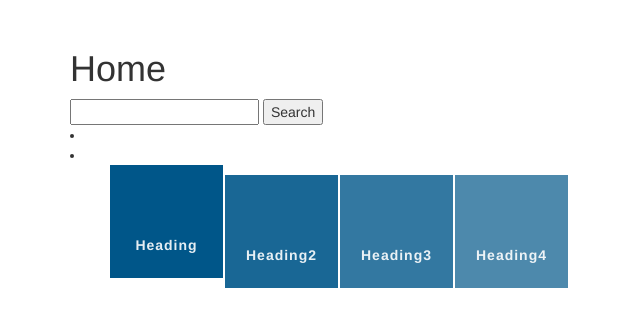
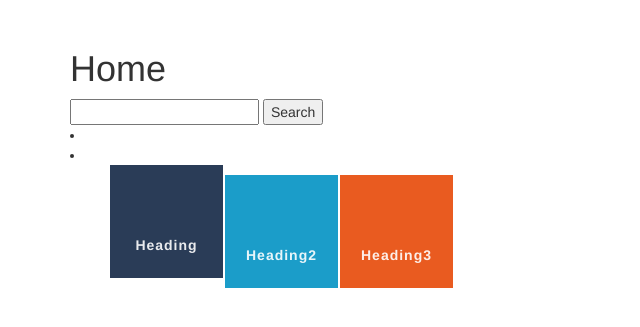
Before and after one commit to MaximKN/CS3051NAT, a Django app: page / in a window 1280 px wide. Shown: the part 51-378 px from the top of the page, without its empty margins (0-640 px from the left). Run offline with Django 3.2, Linux system fonts and the light colour scheme; data that the repository does not hold is empty; some libraries are stand-ins or nearby versions.

Commit message:
Merge branch 'master' of /Users/petercushley/Documents/CS 3051/CS3051NAT with conflicts.

```diff
--- a/nat/static/nat/scripts.js
+++ /dev/null
@@ -1,19 +0,0 @@
-
-$(function(){
-  $(".accordion > li").hover(
-    function(){
-      var $this = $(this);
-      $this.stop().animate({"width": "480px"},500);
-      $('.heading', $this).stop(true,true).fadeOut();
-      //$('.bgDescription', $this).stop(true,true).slideDown(500);
-      $('.description',$this).stop(true,true).fadeIn();
-    },
-    function(){
-      var $this = $(this);
-      $this.stop().animate({"width": "115px"},1000);
-      $('.heading', $this).stop(true,true).fadeIn();
-      //$('.bgDescription', $this).stop(true,true).slideUp(500);
-      $('.description',$this).stop(true,true).fadeOut();
-    }
-  )
-});
--- a/nat/static/nat/style.css
+++ b/nat/static/nat/style.css
@@ -18,9 +18,7 @@ ul.accordion li {
   display: block;
   border-right: 2px solid #fff;
   border-bottom: 2px solid #fff;
-  background: #fff;
-  background-repeat: no-repeat;
-  background-position: center center;
+  /*background: #fff no-repeat center center;*/
   position: relative;
   overflow: hidden;
   cursor: pointer;
@@ -54,12 +52,12 @@ ul.accordion li .description {
   display: none;
 }
 
-ul.accordion li .description h2 {
+ul.accordion li .description h4 {
   text-transform: uppercase;
   font-style: normal;
-  font-weight: bold;
+  font-weight: normal;
   letter-spacing: 1px;
-  font-size: 45px;
+  font-size: 12px;
   color: #ffffff;
   text-align: left;
   margin: 0 0 15px 20px;
@@ -73,6 +71,7 @@ ul.accordion li .description p {
   font-weight: normal;
   text-transform: none;
   letter-spacing: normal;
+  color: #ffffff
 }
 
 ul.accordion li .description a {
@@ -100,10 +99,10 @@ ul.accordion li .bgDescription {
   display: none;
 }
 
-ul.accordion li.bg1 { background: #005689; }
+ul.accordion li.bg0 { background: #ae111c no-repeat center center; } /*BBC*/
 
-ul.accordion li.bg2 { background: #196795; }
+ul.accordion li.bg1 { background: #2a3c57 no-repeat center center; } /*The Times*/
 
-ul.accordion li.bg3 { background: #3378A1; }
+ul.accordion li.bg2 { background: #1b9dc9 no-repeat center center; } /*The Daily Mail*/
 
-ul.accordion li.bg4 { background: #4D89AC; }
+ul.accordion li.bg3 { background: #e95b20 no-repeat center center; } /*Sky*/
```
